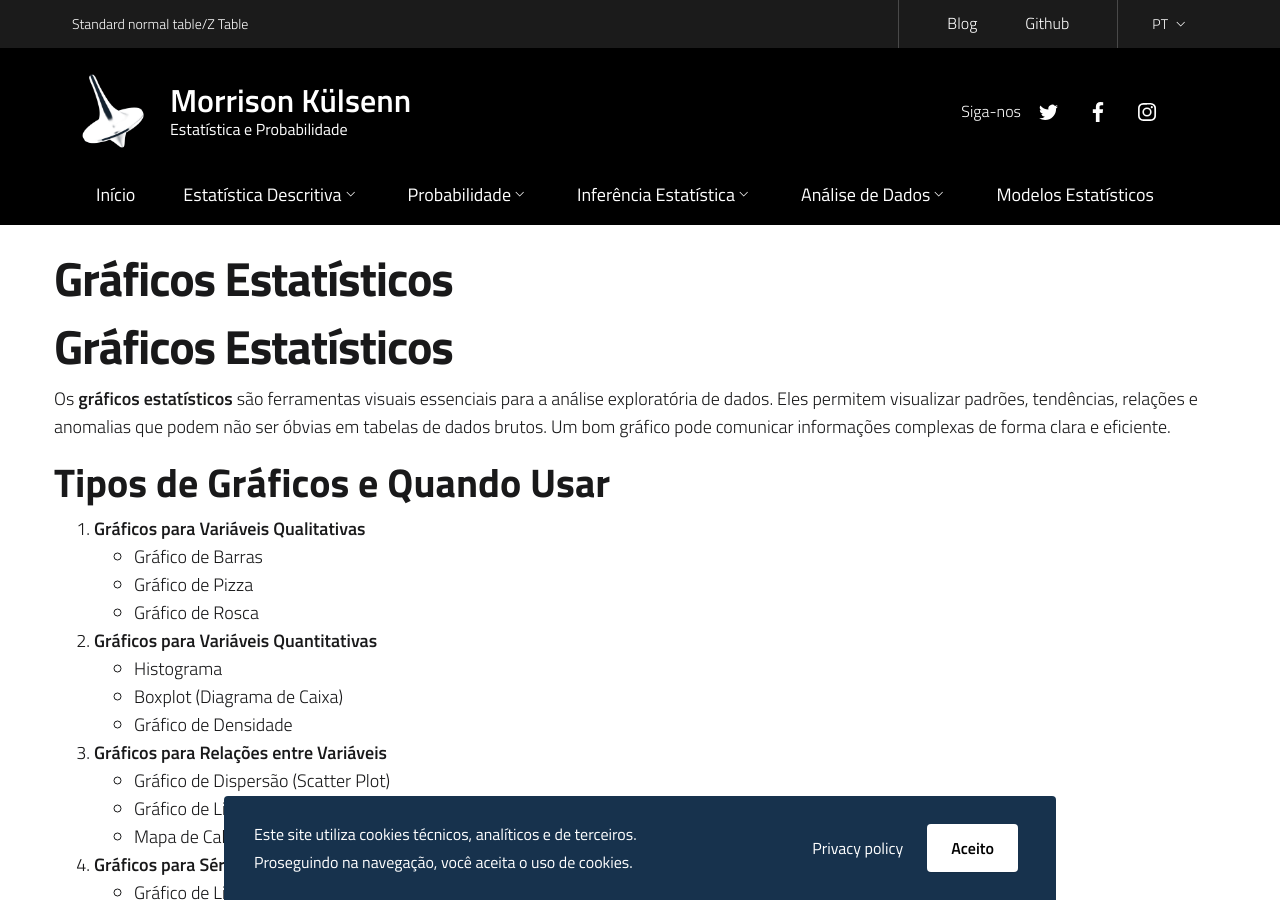
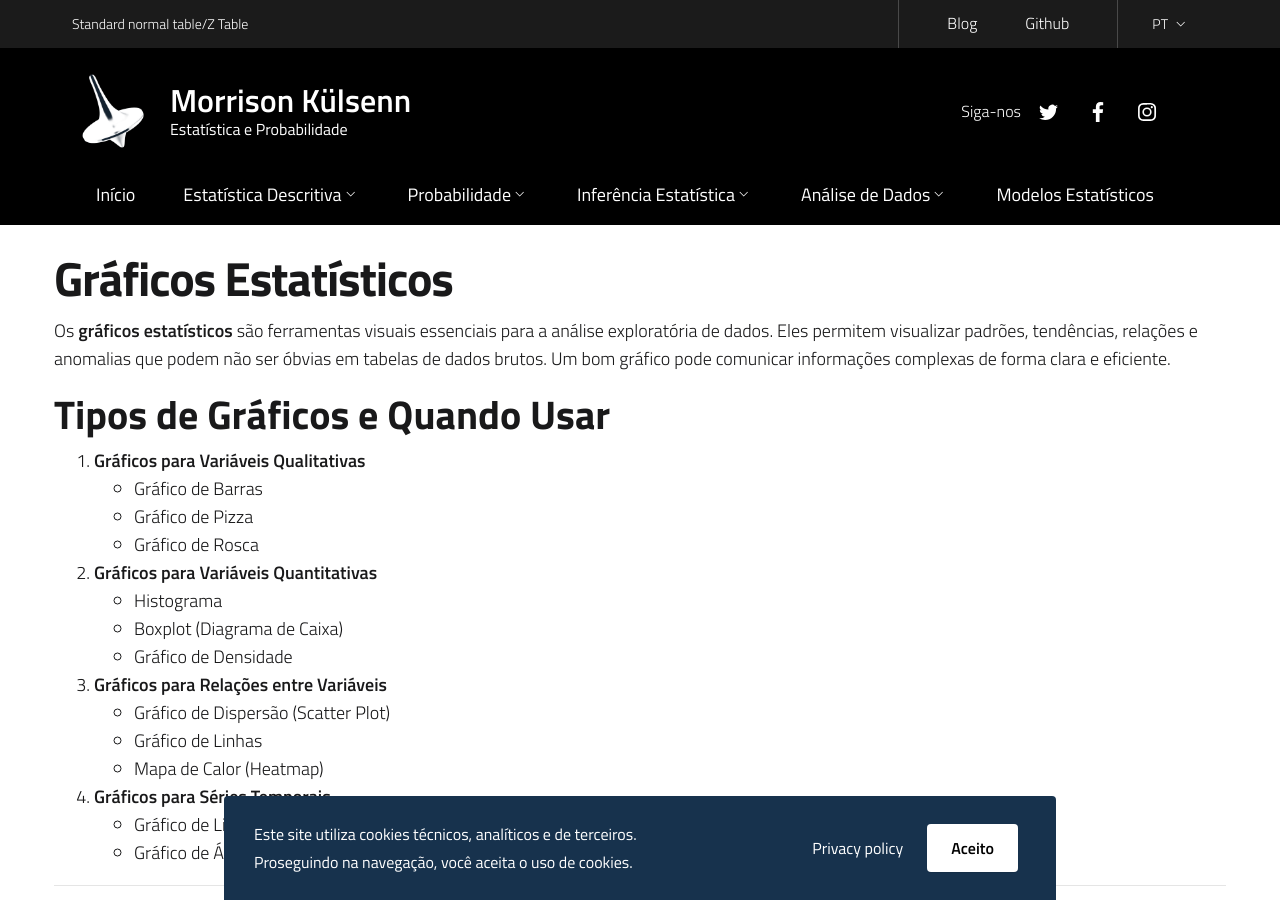
Before and after one commit to morrisonkuhlsen/morrisonkuhlsen, a Jekyll site: the page built from pt/estatistica-descritiva/graficos.md, in a window 1280 px wide and 900 px high. Built offline with Jekyll 4.4.1, drawn with Linux system fonts in a browser that asks for light colours.

Commit message:
Atualização do conteúdo sobre Gráficos Estatísticos

```diff
--- a/pt/estatistica-descritiva/graficos.md
+++ b/pt/estatistica-descritiva/graficos.md
@@ -7,8 +7,6 @@ parent: estatistica-descritiva
 permalink: /pt/estatistica-descritiva/graficos
 order: 3
 ---
-
-# Gráficos Estatísticos
 
 Os **gráficos estatísticos** são ferramentas visuais essenciais para a análise exploratória de dados. Eles permitem visualizar padrões, tendências, relações e anomalias que podem não ser óbvias em tabelas de dados brutos. Um bom gráfico pode comunicar informações complexas de forma clara e eficiente.
 
```
